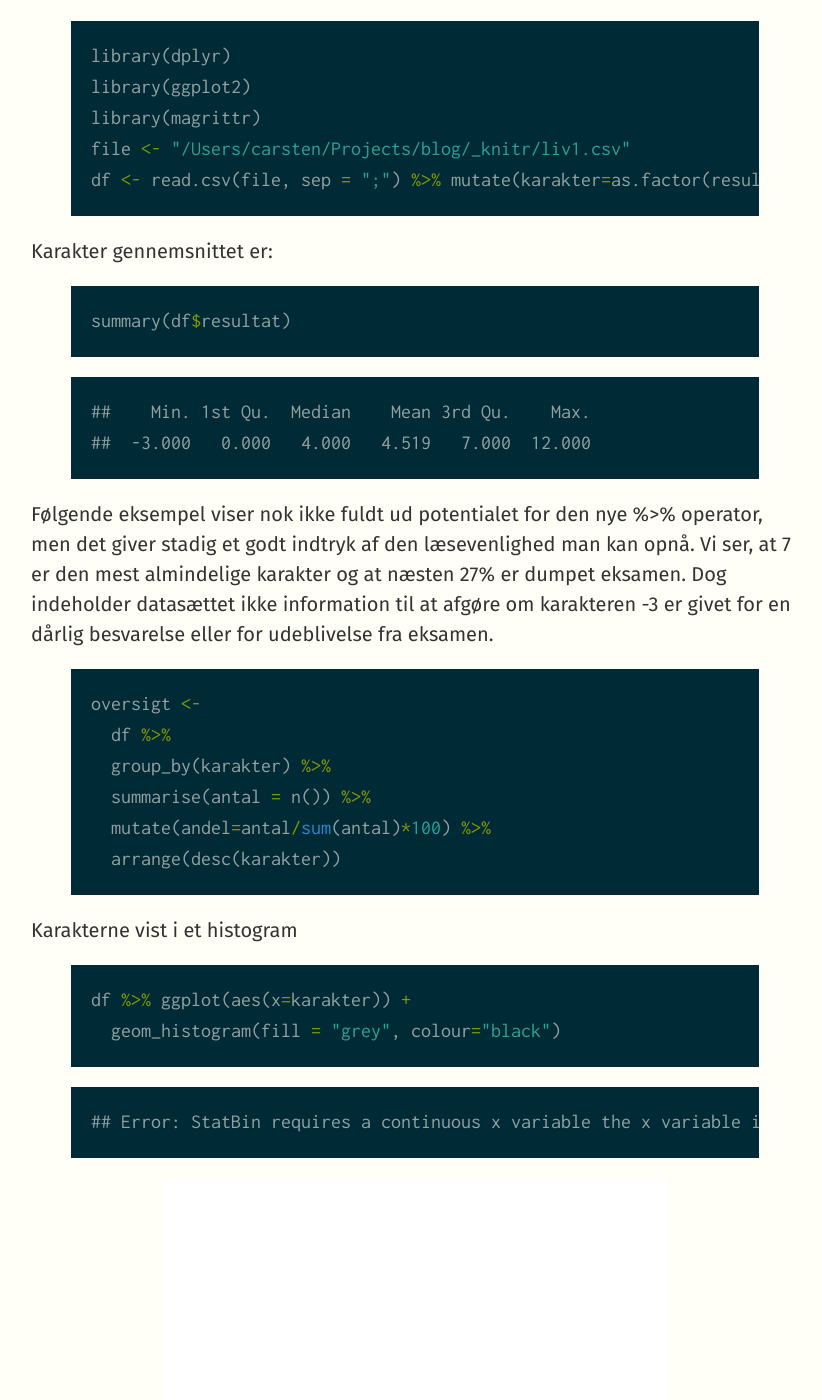
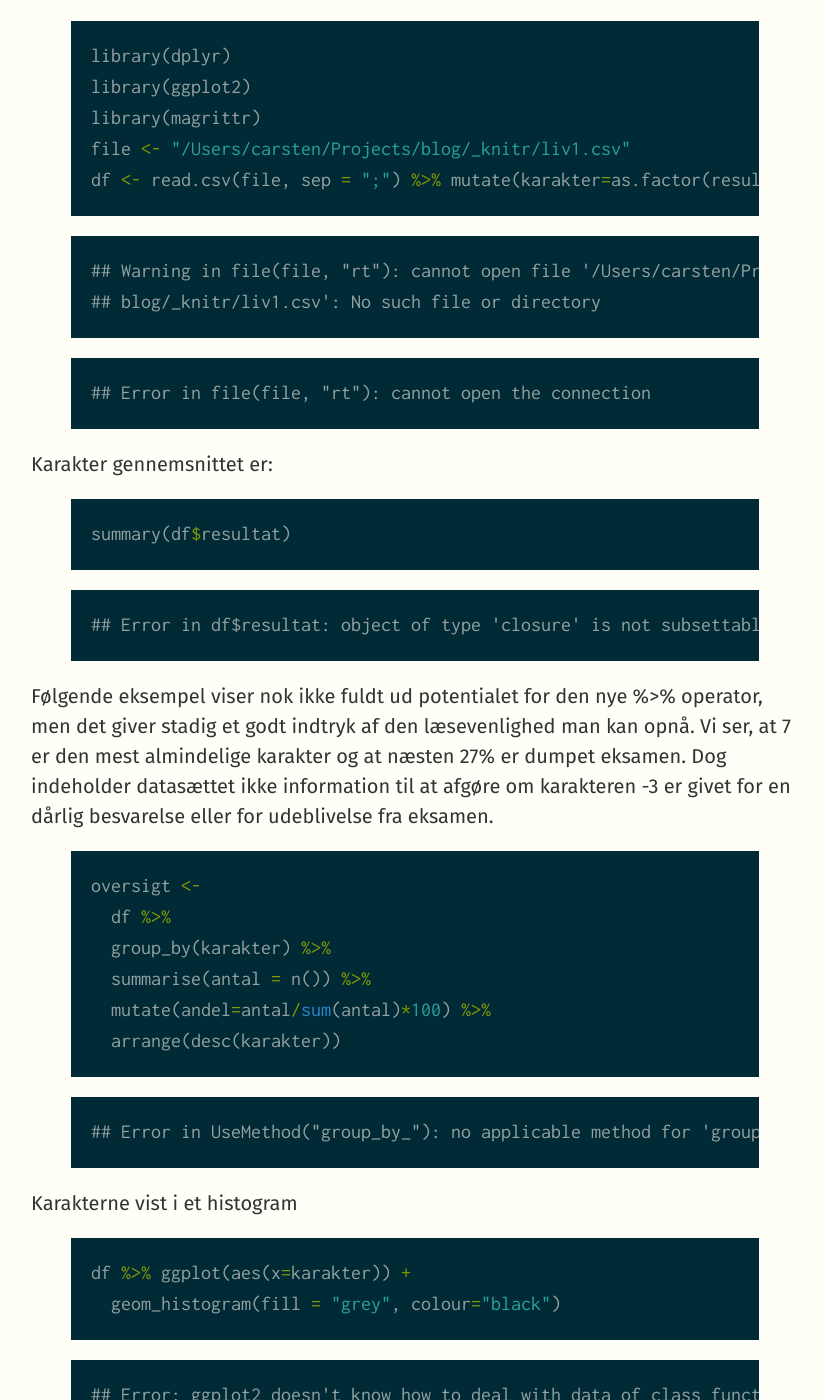
Before and after one commit to carsten-j/carsten-j.github.io, a Jekyll site: the page built from _posts/2014-06-26-liv1-resultat-og-copenhagen-user-meetup.markdown, in a window 1280 px wide and 1400 px high, scrolled down 903 px. Shown: the whole window, without its empty margins (225-1047 px from the left). Built offline with Jekyll 4.4.1, drawn with Linux system fonts in a browser that asks for light colours; nearby versions of some CDN libraries; some of the changed text lies outside the part shown.

Commit message:
Updated post written i R markdown

````diff
--- a/_knitr/2014-06-26-liv1-resultat-og-copenhagen-user-meetup.Rmd
+++ b/_knitr/2014-06-26-liv1-resultat-og-copenhagen-user-meetup.Rmd
@@ -2,6 +2,9 @@
 layout: post
 title: Liv1 resultat og Copenhagen useR meetup
 date: '2014-06-26 18:25:48'
+output:
+  md_document:
+    variant: markdown_github
 ---
 
 Jeg var til mit første møde i meetup gruppen Copenhagen useR i går. Faktisk opdagede jeg kun gruppen fordi arrangementet blev annonceret gennem en anden meetup gruppe F#unktionelle Københavnere, som jeg tidligere har nævnt her på bloggen. Mødets overskrift var Let's pipe it (F# + R + R TypeProvider) og aftenes to talere var
--- a/_knitr/2015-10-16-r-programmering.Rmd
+++ b/_knitr/2015-10-16-r-programmering.Rmd
@@ -1,7 +1,10 @@
 ---
 layout: post
 title: "R programmering"
-date: 2015-10-16 17:15:51 +0200
+date: 2015-10-16 17:15:51
+output:
+  md_document:
+    variant: markdown_github
 ---
 ```{r eval = TRUE, echo = FALSE, include = FALSE }
 library(dplyr)
--- a/_posts/2014-06-26-liv1-resultat-og-copenhagen-user-meetup.markdown
+++ b/_posts/2014-06-26-liv1-resultat-og-copenhagen-user-meetup.markdown
@@ -22,6 +22,19 @@
 file <- "/Users/carsten/Projects/blog/_knitr/liv1.csv"
 df <- read.csv(file, sep = ";") %>% mutate(karakter=as.factor(resultat))
 {% endhighlight %}
+
+
+
+{% highlight text %}
+## Warning in file(file, "rt"): cannot open file '/Users/carsten/Projects/
+## blog/_knitr/liv1.csv': No such file or directory
+{% endhighlight %}
+
+
+
+{% highlight text %}
+## Error in file(file, "rt"): cannot open the connection
+{% endhighlight %}
 Karakter gennemsnittet er:
 
 {% highlight r %}
@@ -31,8 +44,7 @@
 
 
 {% highlight text %}
-##    Min. 1st Qu.  Median    Mean 3rd Qu.    Max.
-##  -3.000   0.000   4.000   4.519   7.000  12.000
+## Error in df$resultat: object of type 'closure' is not subsettable
 {% endhighlight %}
 Følgende eksempel viser nok ikke fuldt ud potentialet for den nye %>% operator, men det giver stadig et godt indtryk af den læsevenlighed man kan opnå. Vi ser, at 7 er den mest almindelige karakter og at næsten 27% er dumpet eksamen. Dog indeholder datasættet ikke information til at afgøre om karakteren -3 er givet for en dårlig besvarelse eller for udeblivelse fra eksamen.
 
@@ -44,6 +56,12 @@
   mutate(andel=antal/sum(antal)*100) %>%
   arrange(desc(karakter))
 {% endhighlight %}
+
+
+
+{% highlight text %}
+## Error in UseMethod("group_by_"): no applicable method for 'group_by_' applied to an object of class "function"
+{% endhighlight %}
 Karakterne vist i et histogram
 
 {% highlight r %}
@@ -54,10 +72,8 @@
 
 
 {% highlight text %}
-## Error: StatBin requires a continuous x variable the x variable is discrete. Perhaps you want stat="count"?
+## Error: ggplot2 doesn't know how to deal with data of class function
 {% endhighlight %}
-
-![center](/../images/2014-06-26-liv1-resultat-og-copenhagen-user-meetup/unnamed-chunk-4-1.png)
 
 Fordelingen af de beståede karakterer
 
@@ -67,4 +83,8 @@
   ggplot(aes(x=resultat)) + geom_density()
 {% endhighlight %}
 
-![center](/../images/2014-06-26-liv1-resultat-og-copenhagen-user-meetup/unnamed-chunk-5-1.png)
+
+
+{% highlight text %}
+## Error in UseMethod("filter_"): no applicable method for 'filter_' applied to an object of class "function"
+{% endhighlight %}
--- a/_posts/2015-10-16-r-programmering.markdown
+++ b/_posts/2015-10-16-r-programmering.markdown
@@ -70,9 +70,9 @@
 Det engelske ord "scaffolding" har vist endnu ingen dansk oversættelse, når ordet bruges i kontekt med at danne en folder skabelon, som man bygger en applikation udfra. En skabelon skal her forstås som en bestemt måde at organisere filer på i en række foldere. Til dette formål er værktøjet Yeoman suverænt. Jeg har taget udgangspunkt i denne [generator](https://github.com/kirillseva/generator-newpackage) til at skabe R udvidelsespakker og dernæst tilpasset den til mine [ønsker](https://github.com/carsten-j/generator-newpackage).
 
 # Resourcer
-Indtil videre er min absolutte favorit bog om R denne her: [Advanced R Programming](http://www.amzn.com/1466586966) af Hadley Wickham. Der findes også en [online](http://adv-r.had.co.nz/) udgave.
+Indtil videre er min absolutte favorit bog om R denne her: [Advanced R Programming](www.amzn.com/1466586966) af Hadley Wickham. Der findes også en [online](http://adv-r.had.co.nz/) udgave.
 
-For hurtigt at komme i gang med konkrete opgaver kan jeg også anbefale [R Cookbook](http://www.amzn.com/0596809158) af Paul Teetor. Denne findes også [online](http://www.cookbook-r.com/).
+For hurtigt at komme i gang med konkrete opgaver kan jeg også anbefale [R Cookbook](www.amzn.com/0596809158) af Paul Teetor. Denne findes også [online](http://www.cookbook-r.com/).
 
 Det indbyggede dokumentationssystem i R er nu også ganske godt. Hvis man har brug for hjælp om funktionen setwd() skriver man på kommandolinien blot
 
@@ -82,7 +82,7 @@
 {% endhighlight %}
 
 # Integration til andre programmeringssprog
-R beskyldes ofte for at være et programmeringsprog med dårlig performance. Mine egne erfaringer er endnu for begrænsede til at jeg kan udtale mig om dette. Selve R er et fortolket sprog, hvilket i sig selv ofte giver dårligere performance end kompilerede sprog. Men en masse kernefunktionalitet i R er skrevet i Fortran, C og C++. Det virker umiddelbart lige til at kalde fx C++ kode fra R. Læs mere i bogen [Seamless R and C++ Integration with Rcpp](http://www.amzn.com/1461468671) af Dirk Eddelbuettel eller i artiklen [Rcpp: Seamless R and C++ Integration](http://www.jstatsoft.org/index.php/jss/article/view/v040i08/v40i08.pdf)
+R beskyldes ofte for at være et programmeringsprog med dårlig performance. Mine egne erfaringer er endnu for begrænsede til at jeg kan udtale mig om dette. Selve R er et fortolket sprog, hvilket i sig selv ofte giver dårligere performance end kompilerede sprog. Men en masse kernefunktionalitet i R er skrevet i Fortran, C og C++. Det virker umiddelbart lige til at kalde fx C++ kode fra R. Læs mere i bogen [Seamless R and C++ Integration with Rcpp](www.amzn.com/1461468671) af Dirk Eddelbuettel eller i artiklen [Rcpp: Seamless R and C++ Integration](http://www.jstatsoft.org/index.php/jss/article/view/v040i08/v40i08.pdf)
 af Dirk Eddelbuettel og Romain Francois.
 
 Der er også spændende integrationer til funktionsprogrammeringsprogene F# og Haskell.
````
Also changed, not shown: 2 other files.
